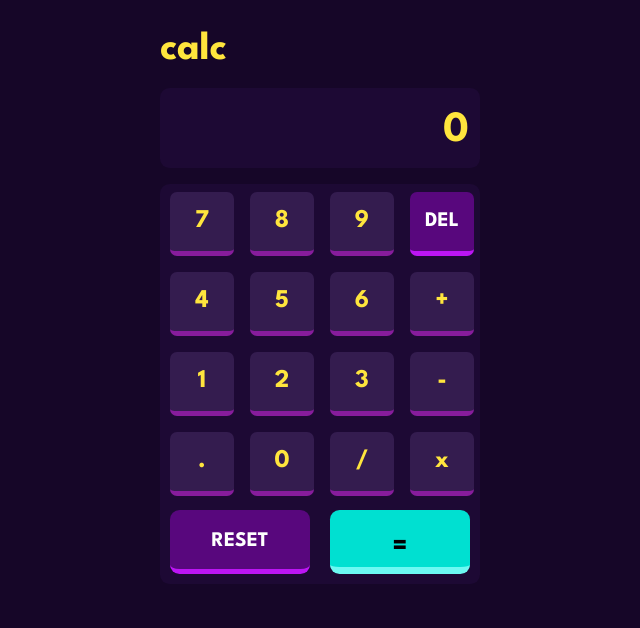
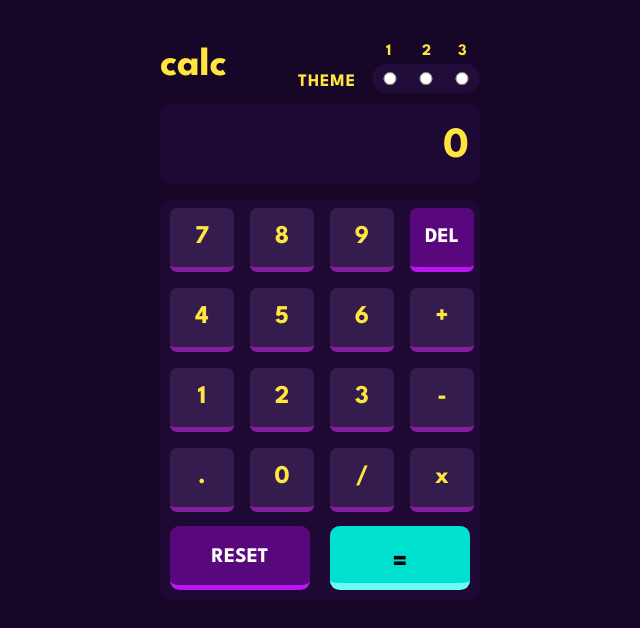
Before and after one commit to LilDre7/CalculadoraJSX, a React (Vite) app: page / in a window 1280 px wide. Shown: the top 628 px of the page, without its empty margins (320-960 px from the left). Built offline with nearby package versions, Linux system fonts and the light colour scheme.

Commit message:
:speech_balloon: Add new documetation

```diff
--- a/src/App.css
+++ b/src/App.css
@@ -29,7 +29,6 @@ body {
 .title {
   color: var(--text-color-principal);
   font-size: 2.5rem;
-  padding-top: 20px;
 }
 
 .container__digitate {
@@ -111,3 +110,18 @@ body {
   border-bottom: 7px solid var(--key--result-shadow);
   font-size: 1.8rem;
 }
+
+.title__theme {
+  font-size: 1.1rem;
+  color: var(--text-color-principal);
+  padding-right: 1rem;
+}
+
+.input {
+  cursor: pointer;
+  width: 20px;
+  transition: all;
+  transition-duration: 0.5s;
+  transition-timing-function: ease;
+  color: rebeccapurple;
+}
--- a/src/App.jsx
+++ b/src/App.jsx
@@ -1,11 +1,11 @@
 import "./App.css";
-import Title from "./components/Title";
-import Calculadora from "./components/calculadora";
+import Calculadora from "./components/Calculadora";
+import Themes from "./components/themes/themes";
 
 function App() {
   return (
     <main className="h-screen w-full max-w-xs mx-auto">
-      <Title />
+      <Themes />
       <Calculadora />
     </main>
   );
--- a/src/components/Calculadora.jsx
+++ b/src/components/Calculadora.jsx
@@ -1,7 +1,7 @@
 import "../App.css";
 import { useCalculadora } from "../store/useStoreCalc";
 
-const calculadora = () => {
+const Calculadora = () => {
   const {
     currentDigit,
     setCurrentDigit,
@@ -138,4 +138,4 @@ const calculadora = () => {
   );
 };
 
-export default calculadora;
+export default Calculadora;
--- a/src/components/themes/themes.jsx
+++ b/src/components/themes/themes.jsx
@@ -1,7 +1,33 @@
-import React from "react";
+import "../../App.css";
+import Title from "../Title";
 
-const themes = () => {
-  return <div>themes</div>;
+const Themes = () => {
+  return (
+    <div className="flex items-center justify-between pt-9 relative">
+      <Title />
+      <div className="flex h-full items-center justify-center ">
+        <h4 className="title__theme translate-y-4 tracking-wider">THEME</h4>
+        <div className="flex flex-col items-center">
+          <div className="flex  gap-3 translate-x-2">
+            <label htmlFor="theme1" className="w-6 text-base text-[#ffe53d] ">
+              1
+            </label>
+            <label htmlFor="theme2" className="w-6 text-base text-[#ffe53d] ">
+              2
+            </label>
+            <label htmlFor="theme3" className="w-6 text-base text-[#ffe53d] ">
+              3
+            </label>
+          </div>
+          <div className="flex items-center rounded-full bg-[#230d3de9] p-2 gap-4 ">
+            <input className="input" type="radio" id="theme1" />
+            <input className="input" type="radio" id="theme2" />
+            <input className="input" type="radio" id="theme3" />
+          </div>
+        </div>
+      </div>
+    </div>
+  );
 };
 
-export default themes;
+export default Themes;
```
